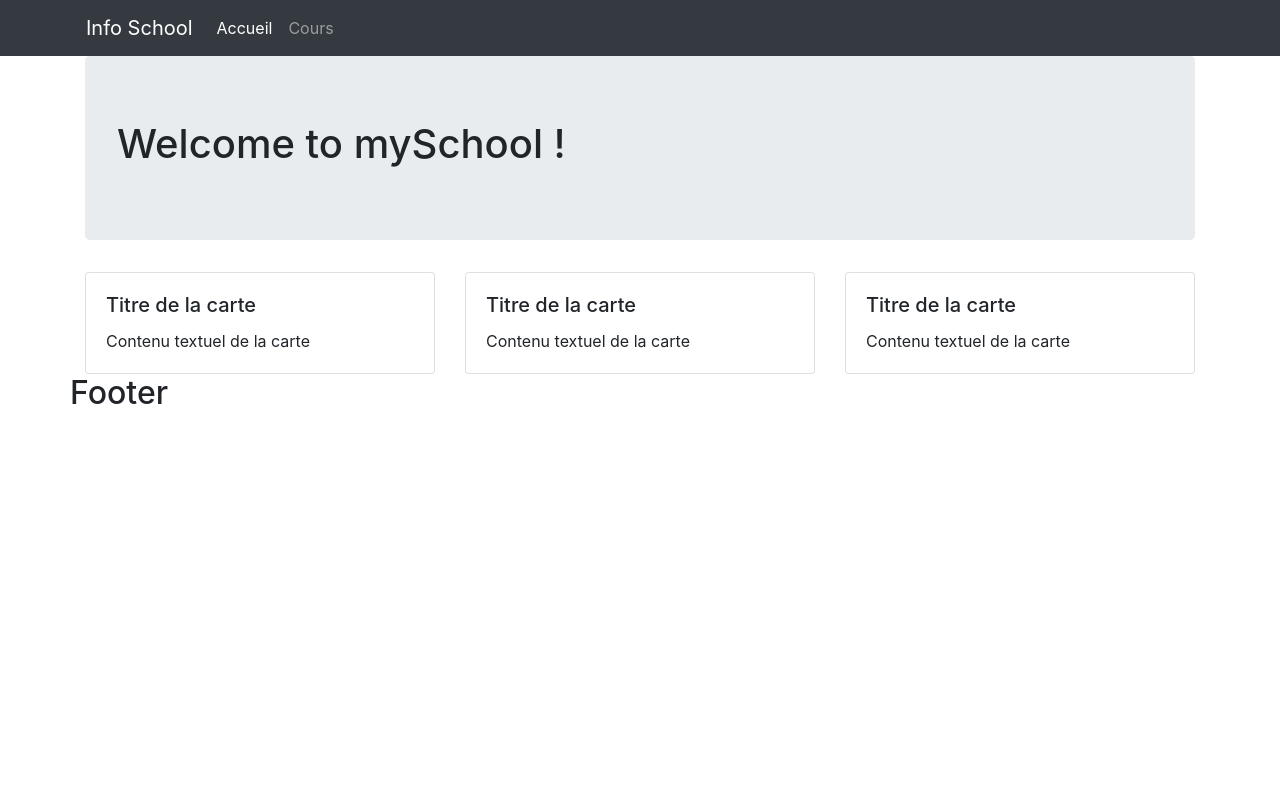
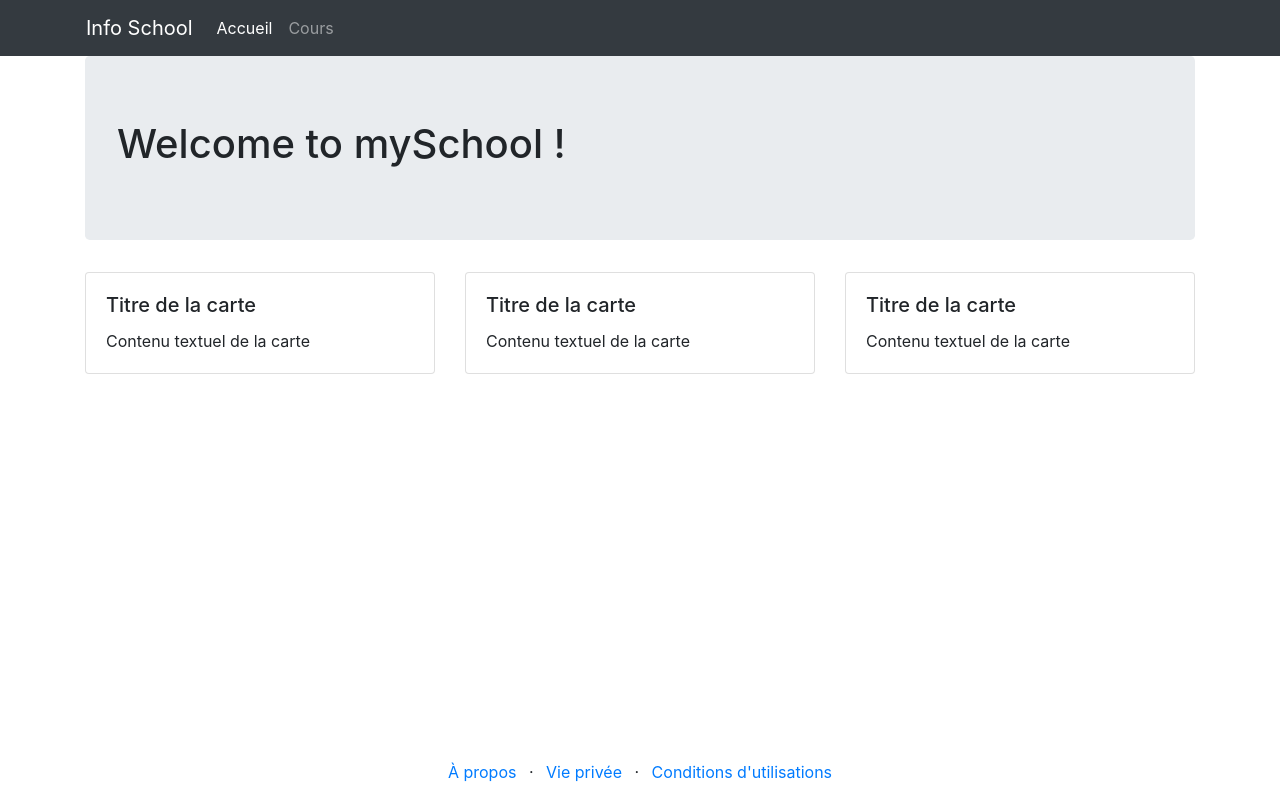
Before and after one commit to BYans/mySchool, a plain HTML site: page index.html in a window 1280 px wide. Drawn offline with nearby package versions, Linux system fonts and the light colour scheme.

Commit message:
create the footer

```diff
--- a/index.html
+++ b/index.html
@@ -41,7 +41,7 @@
             </div>
         </div>
 
-        <!-- MAIN CONTAINER -->
+        <!-- Main Container -->
         <div class="container">
             <div class="jumbotron">
                 <h1>Welcome to mySchool ! </h1>
@@ -72,8 +72,22 @@
                     </div>
                 </div>
             </div>
-            <div class="row">
-                <h2>Footer</h2>
+        </div>
+
+        <!-- Footer -->
+        <div class="bg-light">
+            <div class="container fixed-bottom">
+                <div class="row">
+                    <div class="col">
+                        <ul class="list-inline text-center">
+                            <li class="list-inline-item"><a href="#">À propos</a></li>
+                            <li class="list-inline-item">&middot;</li>
+                            <li class="list-inline-item"><a href="#">Vie privée</a></li>
+                            <li class="list-inline-item">&middot;</li>
+                            <li class="list-inline-item"><a href="#">Conditions d'utilisations</a></li>
+                        </ul>
+                    </div>
+                </div>
             </div>
         </div>
 
```
